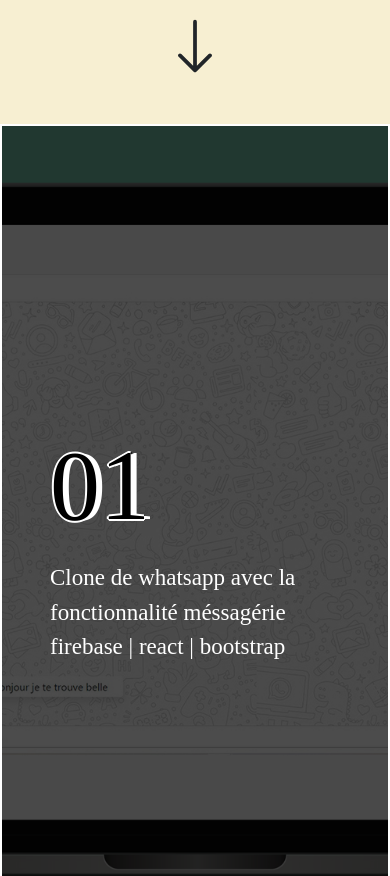
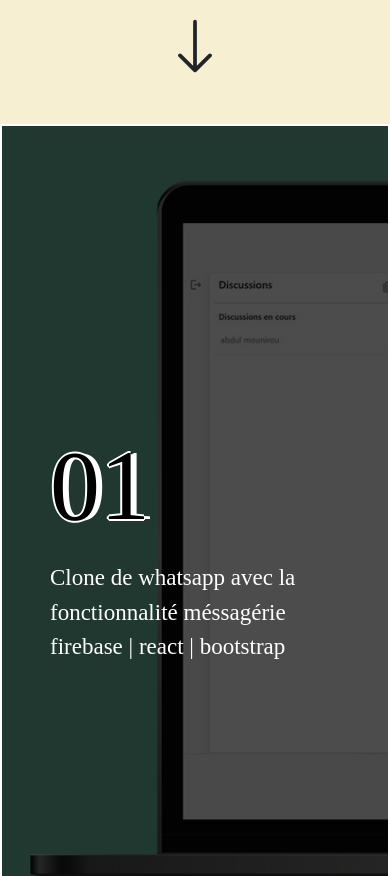
Before and after one commit to abdul-kodir2020/Mon-portfolio, a React (Create React App) app: page / in a window 390 px wide. Shown: the part 720-1596 px from the top of the page. Built offline with nearby package versions, Linux system fonts and the light colour scheme; a web font is replaced by a local one.

Commit message:
fix bg image

```diff
--- a/src/style.css
+++ b/src/style.css
@@ -362,8 +362,14 @@
   }
 
   .section1,.section2,.section3{
-    background-position: bottom;
+    background-position: left;
     background-size: cover;
+    object-fit: fill;
+  }
+
+  .section2{
+    background-image: url('./images/ordi1b.jpg');
+
   }
 
   .divTexte > div{
```
Also changed, not shown: src/images/ordi1b.jpg (added).
